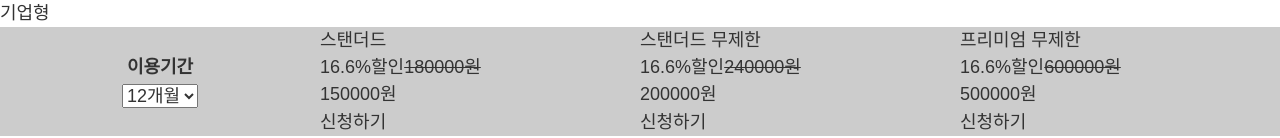
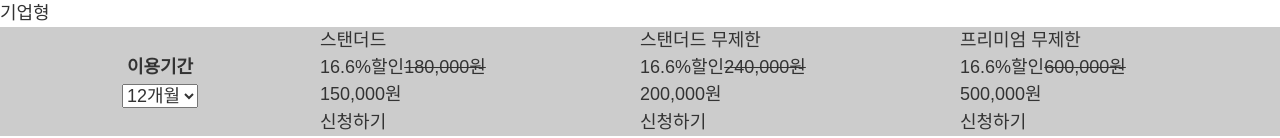
Before and after one commit to shoo7830/wp-vue, a Vue app: page / in a window 1280 px wide. Shown: the top 138 px of the page. Built offline with nearby package versions, Linux system fonts and the light colour scheme.

Commit message:
세자리마다 콤마 가능하게 수정

```diff
--- a/src/components/ProductList.vue
+++ b/src/components/ProductList.vue
@@ -25,13 +25,13 @@
                         <p class="product-type"> {{ productlist.producttype }}</p>
                         <p class="discount" v-if="selected >= 12">
                             <span>16.6%할인</span>
-                            <span><s>{{ productlist.price*selected }}원</s></span>
+                            <span><s>{{ (productlist.price*selected).toLocaleString('ko') }}원</s></span>
                         </p>
                         <p class="price" v-if="selected >= 12">
-                            {{ Math.ceil((productlist.price*selected)  - (productlist.price*selected*0.1666666666667))}}원
+                            {{ (Math.ceil((productlist.price*selected)  - (productlist.price*selected*0.1666666666667))).toLocaleString('ko')}}원
                         </p>
                         <p class="price" v-else>
-                            {{ productlist.price*selected }}원
+                            {{ (productlist.price*selected).toLocaleString('ko') }}원
                         </p>
                         <button role="button">신청하기</button>
                     </td>
```
